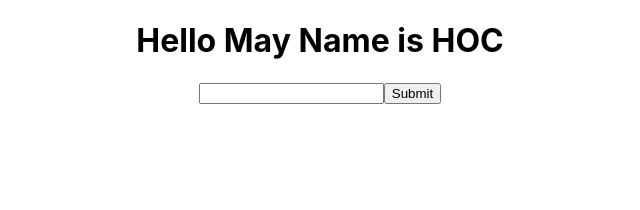
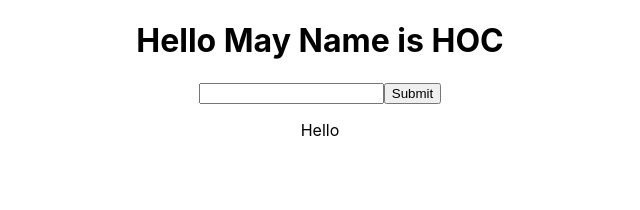
Before and after one commit to itbaby/react-js, a React (Create React App) app: page / in a window 1280 px wide. Shown: the top 210 px of the page, without its empty margins (320-960 px from the left). Built offline with nearby package versions, Linux system fonts and the light colour scheme.

Commit message:
add Lazy Component

```diff
--- a/src/App.js
+++ b/src/App.js
@@ -1,14 +1,16 @@
 import React from 'react';
-import logo from './logo.svg';
 import './App.css';
 import HOCExample from './HOCExample';
 import FormActionExample from './FormActionExample';
+// import LazyComponent from './LayzComponent';
 
+const LazyComponent = React.lazy(()=>import('./LayzComponent'))
 function App() {
   return (
     <div className="App">
       <HOCExample />
       <FormActionExample />
+      <LazyComponent/>
     </div>
   );
 }
--- /dev/null
+++ b/src/LayzComponent.jsx
@@ -0,0 +1,10 @@
+import React from 'react';
+import { Fragment } from "react";
+
+export default function LazyComponent(){
+  return (
+    <Fragment>
+      <p>Hello</p>
+    </Fragment>
+  )
+}
```
